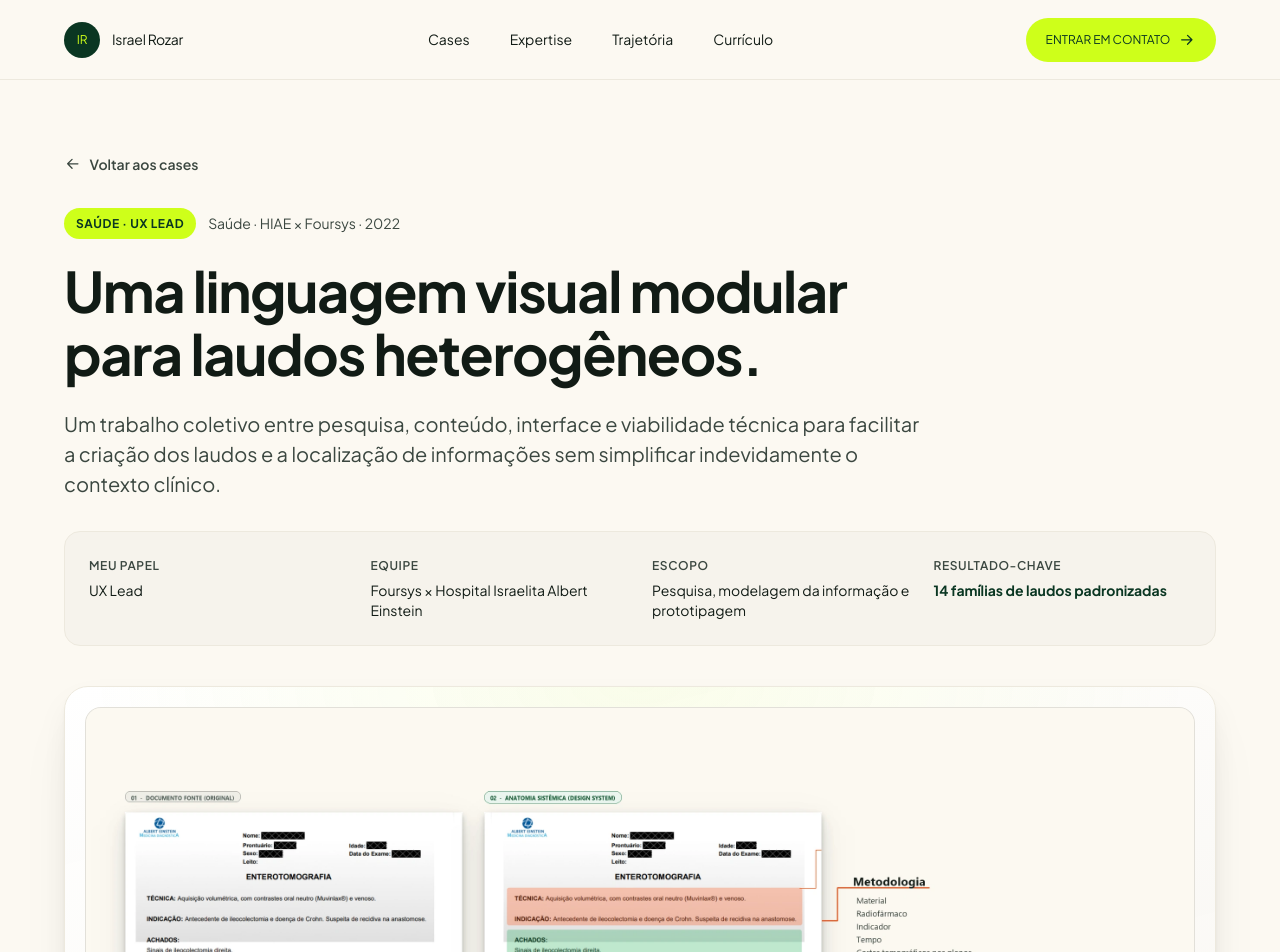
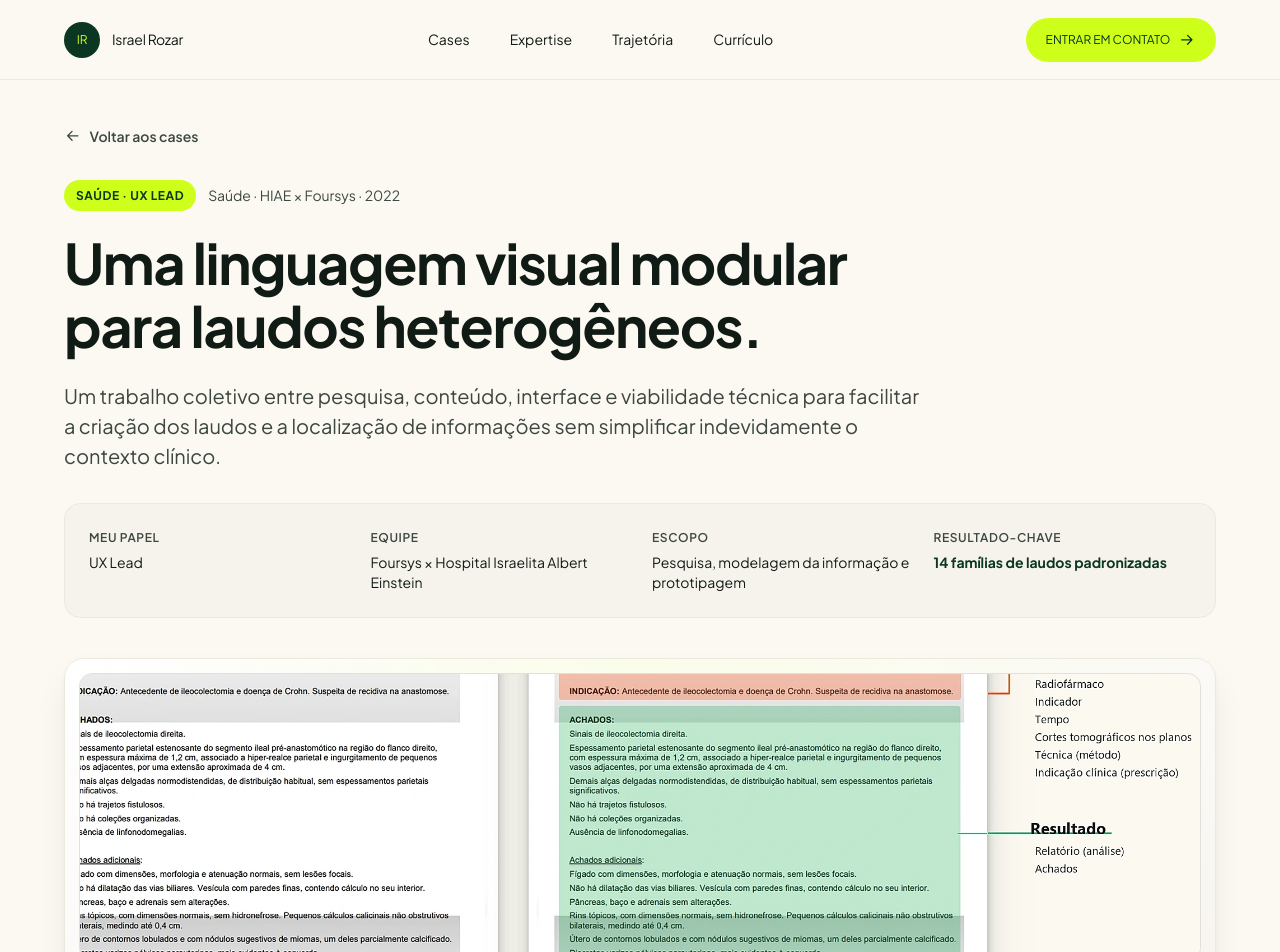
Before and after one commit to israelfull-commits/portfolio, a React (Vite) app in the folder site/: page /cases/einstein-laudos in a window 1280 px wide. Shown: the top 952 px of the page. Built offline with nearby package versions, Linux system fonts and the light colour scheme.

Commit message:
refactor(hero): eliminate empty margins on hero visual, crop taxonomy sheets tightly and discipline container height

```diff
--- a/site/src/components/case-presentation.css
+++ b/site/src/components/case-presentation.css
@@ -47,7 +47,7 @@
    ========================================================================== */
 
 .cp-hero {
-  padding-block: clamp(2.5rem, 5vw, 4rem) var(--cp-chapter-gap);
+  padding-block: clamp(1.5rem, 3vw, 2.25rem) clamp(1rem, 2vw, 1.5rem);
 }
 
 .cp-breadcrumb {
@@ -186,37 +186,43 @@
   }
 }
 
-/* Master Hero Visual (Mockup / Capa) */
+/* Master Hero Visual (Mockup / Capa) — Disciplined, Compact Height */
 .cp-hero-visual {
-  margin-top: 2.5rem;
-  padding: clamp(0.75rem, 2vw, 1.25rem);
+  margin-top: 1.5rem;
+  padding: clamp(0.5rem, 1.25vw, 0.875rem);
   border: 1px solid var(--cp-border);
-  border-radius: 1.5rem;
+  border-radius: 1.25rem;
   background:
     radial-gradient(ellipse 80% 50% at 50% 0%, rgba(206, 255, 26, 0.08) 0%, transparent 60%),
     linear-gradient(165deg, rgba(255, 255, 255, 0.96) 0%, rgba(246, 243, 236, 0.95) 100%);
   box-shadow:
     0 1px 2px rgba(10, 54, 34, 0.03),
     0 4px 12px -2px rgba(10, 54, 34, 0.05),
-    0 16px 36px -6px rgba(10, 54, 34, 0.08),
-    0 32px 64px -12px rgba(10, 54, 34, 0.06);
+    0 16px 36px -6px rgba(10, 54, 34, 0.08);
   backdrop-filter: blur(16px);
   -webkit-backdrop-filter: blur(16px);
 }
 
 .cp-hero-visual .cp-figure-btn {
-  border-radius: 1rem;
+  border-radius: 0.875rem;
   overflow: hidden;
   border: 1px solid rgba(23, 32, 25, 0.09);
   background: var(--cp-surface);
+  max-height: clamp(280px, 36vh, 380px);
+  display: flex;
+  align-items: center;
+  justify-content: center;
 }
 
 .cp-hero-visual .cp-figure :is(img, .cp-figure-crop) {
   width: 100%;
   max-width: 100%;
-  height: auto;
-  object-fit: contain;
+  max-height: clamp(280px, 36vh, 380px);
+  height: 100%;
+  object-fit: cover;
+  object-position: center;
   display: block;
+  margin: 0 auto;
 }
 
 .cp-concept-cover {
--- a/site/src/pages/CasePages.tsx
+++ b/site/src/pages/CasePages.tsx
@@ -148,9 +148,9 @@ function Sources({ project }: { project: string }) {
 }
 
 const einsteinHero: CaseImage = {
-  src: "/images/hiae-capa-editorial-1600.webp",
-  width: 2560,
-  height: 1440,
+  src: "/images/hiae-capa-editorial-tight.webp",
+  width: 2000,
+  height: 947,
   alt: "Taxonomia do Design System e modelagem visual modular dos laudos do Hospital Israelita Albert Einstein",
   caption:
     "Taxonomia oficial do Design System: anatomia de campos, tokens tipográficos e componentes modulares para estruturação de laudos laboratoriais.",
```
Also changed, not shown: site/public/images/hiae-capa-editorial-tight.webp (added).
